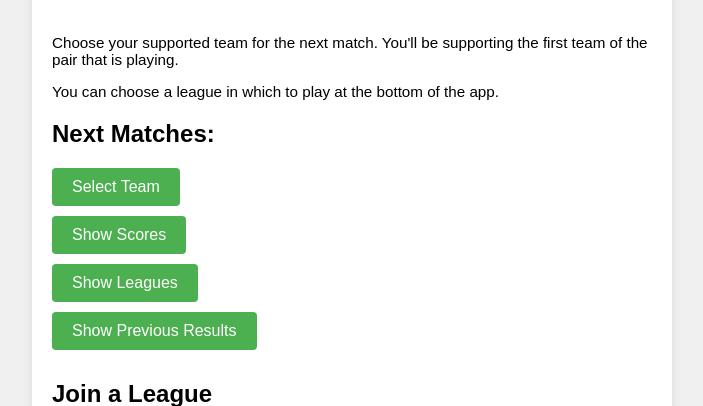
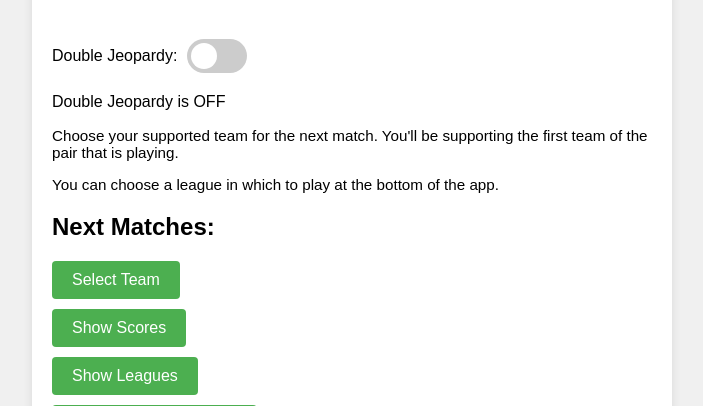
Before and after one commit to matt031291/premier_league_predictions, a Flask app: a page that uses templates/home.html in a window 1280 px wide. Shown: the part 320-726 px from the top of the page, without its empty margins (288-991 px from the left). Run offline with Flask 2, Linux system fonts and the light colour scheme; the visitor is signed in with stand-in values (Sample User, id 1); data comes from the database, SQL or seed files in the repository; data that the repository does not hold is empty.

Commit message:
Add DoubleJeopardy slider

```diff
--- a/templates/home.html
+++ b/templates/home.html
@@ -61,12 +61,59 @@
             margin-top: 20px;
             text-align: center;
         }
+        .toggle-container {
+            display: flex;
+            align-items: center;
+            margin: 20px 0;
+        }
+        .toggle-label {
+            margin-right: 10px;
+        }
+        .toggle-button {
+            position: relative;
+            display: inline-block;
+            width: 60px;
+            height: 34px;
+        }
+        .toggle-button input {
+            opacity: 0;
+            width: 0;
+            height: 0;
+        }
+        .slider {
+            position: absolute;
+            cursor: pointer;
+            top: 0;
+            left: 0;
+            right: 0;
+            bottom: 0;
+            background-color: #ccc;
+            transition: 0.4s;
+            border-radius: 34px;
+        }
+        .slider:before {
+            position: absolute;
+            content: "";
+            height: 26px;
+            width: 26px;
+            left: 4px;
+            bottom: 4px;
+            background-color: white;
+            transition: 0.4s;
+            border-radius: 50%;
+        }
+        input:checked + .slider {
+            background-color: #2196F3;
+        }
+        input:checked + .slider:before {
+            transform: translateX(26px);
+        }
     </style>
 </head>
 <body>
     <div class="container">
         <h1>Welcome, {{ username }}</h1>
-            <p style = "font-size: 0.95em;"> The table below shows your current score, treasure (<i>Gold</i>), and team you are supporting in the next match (<i>Your Team Choice</i>). Remember to lock your chosen team to play. </p>
+        <p style="font-size: 0.95em;"> The table below shows your current score, treasure (<i>Gold</i>), and team you are supporting in the next match (<i>Your Team Choice</i>). Remember to lock your chosen team to play. </p>
         </br>
         <table>
             <tr>
@@ -91,12 +138,23 @@
             </tr>
             <tr>
                 <td> <span style="font-weight:bold">Double Jeopardy Selected:</span></td>
-            <td>  {% if doubleup %}Yes, {% else %}No, {% endif %} {{doubleupsleft}} remaining </td>
+                <td>  {% if doubleup %}Yes{% else %}No{% endif %}, {{ doubleupsleft }} remaining </td>
             </tr>
         </table>
         </br>
-      <p style = "font-size: 0.95em;"> Choose your supported team for the next match. You'll be supporting the first team of the pair that is playing. </p>
-      <p style = "font-size: 0.95em;"> You can choose a league in which to play at the bottom of the app. </p>
+
+        <!-- Double Jeopardy Toggle Section -->
+        <div class="toggle-container">
+            <span class="toggle-label">Double Jeopardy:</span>
+            <label class="toggle-button">
+                <input type="checkbox" id="doubleJeopardyToggle" {% if doubleup %}checked{% endif %}>
+                <span class="slider"></span>
+            </label>
+        </div>
+        <p id="status">Double Jeopardy is {% if doubleup %}ON{% else %}OFF{% endif %}</p>
+
+        <p style="font-size: 0.95em;"> Choose your supported team for the next match. You'll be supporting the first team of the pair that is playing. </p>
+        <p style="font-size: 0.95em;"> You can choose a league in which to play at the bottom of the app. </p>
         <h2>Next Matches:</h2>
         <form action="{{ url_for('choose_team') }}" method="POST" class="teams-form">
             <ul class="teams-list">
@@ -108,7 +166,6 @@
                     </li>
                 {% endfor %}
             </ul>
-
             <input type="submit" value="Select Team" class="submit-btn">
         </form>
 
@@ -125,8 +182,8 @@
         </form>
 
         <h2>Join a League</h2>
-        <p style = "font-size: 0.9em;"> &#9432; What is this? </p>
-        <p style = "font-size: 0.875em;"> <i>Leagues</i> allow you to see the summarised scores for a set of players (those within the same <i>league</i>) </p>
+        <p style="font-size: 0.9em;"> &#9432; What is this? </p>
+        <p style="font-size: 0.875em;"> <i>Leagues</i> allow you to see the summarised scores for a set of players (those within the same <i>league</i>) </p>
         <form action="{{ url_for('join_league') }}" method="POST" class="teams-form">
             <label for="league_name">League Name:</label><br>
             <input type="text" id="league_name" name="league_name" required><br><br>
@@ -137,5 +194,18 @@
 
         <a href="{{ url_for('logout') }}" class="logout-link">Logout</a>
     </div>
+
+    <script>
+        const toggle = document.getElementById('doubleJeopardyToggle');
+        const statusText = document.getElementById('status');
+
+        // Listen for toggle state changes
+        toggle.addEventListener('change', () => {
+            const isDoubleJeopardy = toggle.checked; // True or False
+            statusText.textContent = `Double Jeopardy is ${isDoubleJeopardy ? 'ON' : 'OFF'}`;
+            console.log('Double Jeopardy status:', isDoubleJeopardy);
+            // You may need to send this update to the server via an API or form submission.
+        });
+    </script>
 </body>
 </html>
```
Lines whose indentation alone changed are shown as unchanged.
